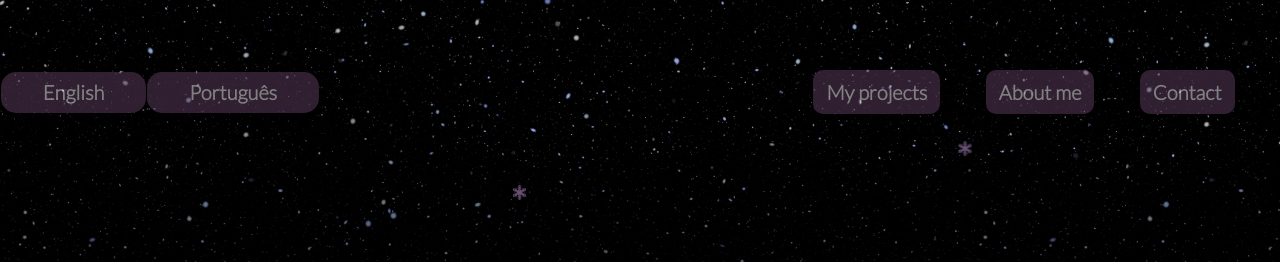
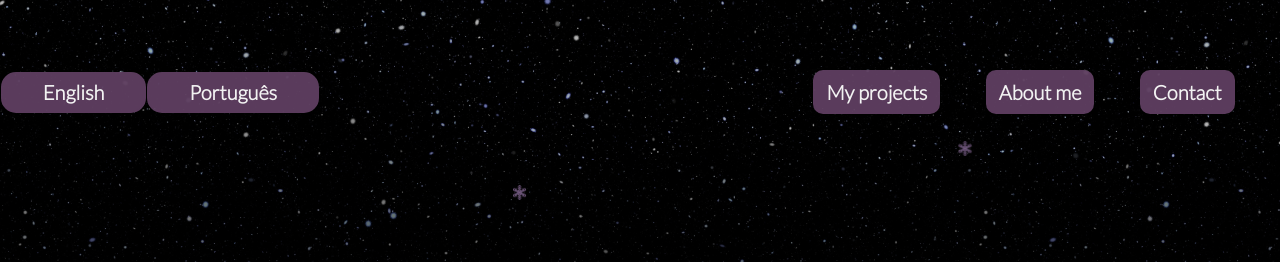
Before and after one commit to yasminconstantino/Portfolio, a plain HTML site: page portfolio.html in a window 1280 px wide. Shown: the top 262 px of the page. Drawn offline with nearby package versions, Linux system fonts and the light colour scheme.

Commit message:
modified:   style.css

```diff
--- a/style.css
+++ b/style.css
@@ -69,7 +69,7 @@ body{
     border-radius: 10px;
     background-color: #5f3f61;
     color: #fff;
-    opacity: 0.5;
+    opacity: 0.95;
     padding: 8px;
     font-weight: bolder;    ;
     font-size: 20px;
@@ -316,7 +316,7 @@ button{
     border-radius: 15px;
     background-color: #5f3f61;
     font-size: 20px;
-    opacity: 0.5;
+    opacity: 0.95;
     font-weight: bolder;    ;
 }
 button:hover {
@@ -362,6 +362,11 @@ button:hover {
     background-color: #5f3f61;
     color: #0d0d0d;
     transition: 0.3s;
+    /*border: 1px solid #5f3f61;
+    opacity: 0.8;
+    background-color: #0d0d0d;
+    color: #5f3f61;
+    transition: 0.3s;*/
 }
 
 a{
```
